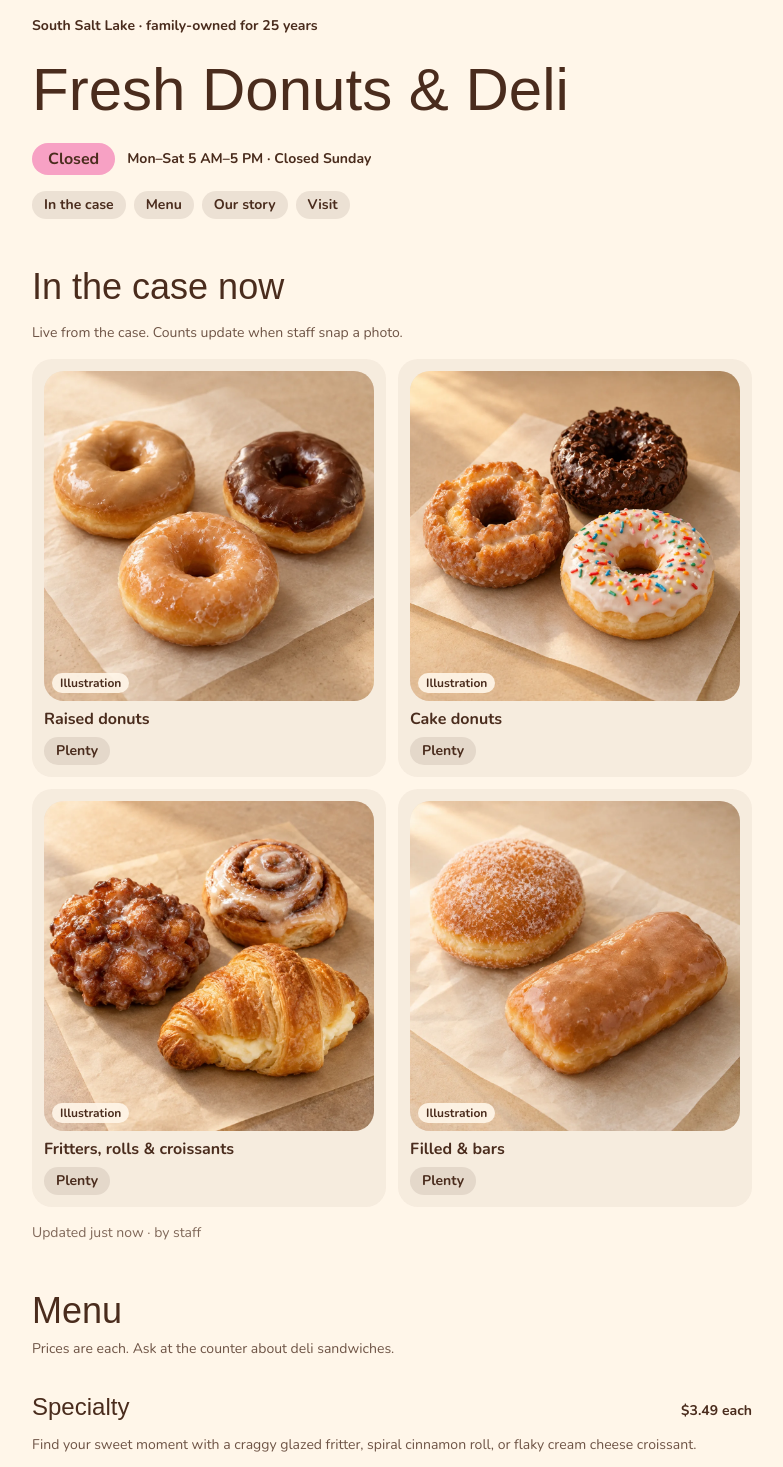
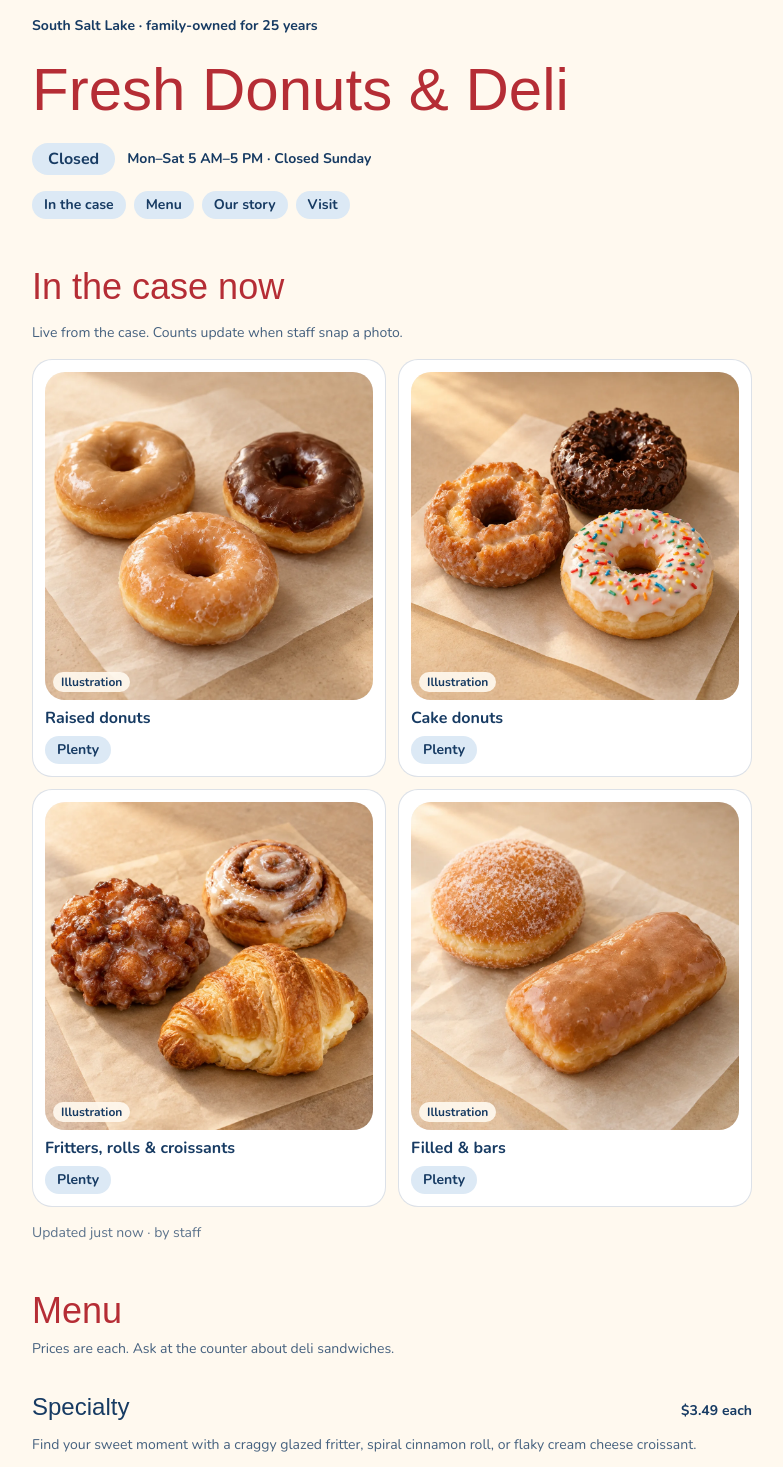
Before and after one commit to THESunnyNguyen/crimsonHacks2026, a Next.js app: page / in a window 1280 px wide. Shown: the top 1467 px of the page, without its empty margins (248-1031 px from the left). Built offline with nearby package versions, Linux system fonts and the light colour scheme; a web font is replaced by a local one.

Commit message:
Recolor site with red, navy, and cream theme

```diff
--- a/app/globals.css
+++ b/app/globals.css
@@ -6,9 +6,13 @@
 }
 
 @theme {
-  --color-cream: #fff6e9;
-  --color-cocoa: #4a2c1d;
-  --color-frosting: #f7a1c4;
+  --color-cream: #fff9ef;
+  /* Keep the shared token names so the staff app inherits the navy/blue palette. */
+  --color-cocoa: #173b63;
+  --color-frosting: #dce9f5;
+  --color-accent: #b52d35;
+  --color-accent-soft: #fce6e3;
+  --color-paper: #ffffff;
   --font-display: var(--font-shrikhand), Georgia, serif;
   --font-body: var(--font-nunito), system-ui, sans-serif;
 }
--- a/components/public/CaseNow.tsx
+++ b/components/public/CaseNow.tsx
@@ -16,8 +16,8 @@ const groupShapes: Record<StockGroupId, Shape> = {
 };
 
 const levelStyle: Record<Level, string> = {
-  plenty: "bg-cocoa/10 text-cocoa",
-  low: "bg-frosting text-cocoa",
+  plenty: "bg-frosting text-cocoa",
+  low: "bg-accent-soft text-accent",
   sold_out: "bg-cocoa text-cream",
 };
 
@@ -46,7 +46,7 @@ function GroupCard({ group }: { group: Inventory["groups"][number] }) {
   }, [group.available]);
   return (
     <li
-      className={`space-y-2 rounded-theme bg-cocoa/5 p-3 transition duration-700 motion-reduce:transition-none ${
+      className={`space-y-2 rounded-theme border border-cocoa/15 bg-paper p-3 transition duration-700 motion-reduce:transition-none ${
         flash ? "scale-[1.03] ring-4 ring-frosting" : ""
       }`}
     >
@@ -70,7 +70,7 @@ export function CaseNow() {
   const now = useNow();
   return (
     <section id="case" className="scroll-mt-6 space-y-4">
-      <h2 className="font-display text-3xl sm:text-4xl">{site.caseHeading}</h2>
+      <h2 className="font-display text-3xl text-accent sm:text-4xl">{site.caseHeading}</h2>
       <p className="text-sm text-cocoa/80">{site.caseNote}</p>
       {inventory.shopSoldOut && (
         <p className="rounded-theme bg-cocoa p-4 font-display text-xl text-cream">
--- a/components/public/Hero.tsx
+++ b/components/public/Hero.tsx
@@ -6,7 +6,7 @@ export function Hero() {
   return (
     <header className="space-y-4 pt-4">
       <p className="text-sm font-bold">{site.tagline}</p>
-      <h1 className="font-display text-5xl leading-tight sm:text-6xl">
+      <h1 className="font-display text-5xl leading-tight text-accent sm:text-6xl">
         {site.name}
       </h1>
       <TodayStatus initial={statusAt(new Date())} />
@@ -15,7 +15,7 @@ export function Hero() {
           <a
             key={item.href}
             href={item.href}
-            className="rounded-full bg-cocoa/10 px-3 py-1 text-sm font-bold"
+            className="rounded-full bg-frosting px-3 py-1 text-sm font-bold hover:bg-cocoa hover:text-cream"
           >
             {item.label}
           </a>
--- a/components/public/Menu.tsx
+++ b/components/public/Menu.tsx
@@ -24,7 +24,7 @@ export function Menu({ menu }: { menu: MenuItem[] }) {
   return (
     <section id="menu" className="scroll-mt-6 space-y-8">
       <div className="space-y-2">
-        <h2 className="font-display text-3xl sm:text-4xl">{site.menuHeading}</h2>
+        <h2 className="font-display text-3xl text-accent sm:text-4xl">{site.menuHeading}</h2>
         <p className="text-sm text-cocoa/80">{site.menuNote}</p>
       </div>
       {categories.map((category) => {
@@ -52,7 +52,7 @@ export function Menu({ menu }: { menu: MenuItem[] }) {
                 return (
                   <li
                     key={item.id}
-                    className="flex flex-col gap-2 rounded-theme bg-cocoa/5 p-3"
+                    className="flex flex-col gap-2 rounded-theme border border-cocoa/15 bg-paper p-3"
                   >
                     <Picture
                       src={copy?.image}
--- a/components/public/Story.tsx
+++ b/components/public/Story.tsx
@@ -3,11 +3,11 @@ import { site } from "@/content/site";
 export function Story() {
   return (
     <section id="story" className="scroll-mt-6 space-y-4">
-      <h2 className="font-display text-3xl sm:text-4xl">{site.storyHeading}</h2>
+      <h2 className="font-display text-3xl text-accent sm:text-4xl">{site.storyHeading}</h2>
       {site.storyParagraphs.map((paragraph) => (
         <p key={paragraph}>{paragraph}</p>
       ))}
-      <figure className="space-y-2 rounded-theme border-l-4 border-frosting bg-cocoa/5 p-4">
+      <figure className="space-y-2 rounded-theme border-l-4 border-accent bg-frosting p-4">
         <blockquote className="font-display text-2xl leading-snug">
           {site.quote.before} {site.quote.text}
         </blockquote>
--- a/components/public/Visit.tsx
+++ b/components/public/Visit.tsx
@@ -3,7 +3,7 @@ import { site } from "@/content/site";
 export function Visit() {
   return (
     <section id="visit" className="scroll-mt-6 space-y-4">
-      <h2 className="font-display text-3xl sm:text-4xl">{site.visitHeading}</h2>
+      <h2 className="font-display text-3xl text-accent sm:text-4xl">{site.visitHeading}</h2>
       <address className="space-y-1 not-italic">
         <p className="font-bold">{site.name}</p>
         <p>{site.address}</p>
@@ -12,7 +12,7 @@ export function Visit() {
       <div className="flex flex-wrap gap-3">
         <a
           href={site.phoneHref}
-          className="rounded-full bg-cocoa px-5 py-3 font-bold text-cream"
+          className="rounded-full bg-accent px-5 py-3 font-bold text-cream hover:bg-cocoa"
         >
           {site.callLabel} {site.phone}
         </a>
```
Also changed, not shown: 1 other file (tests, documents, lock files or other folders).
